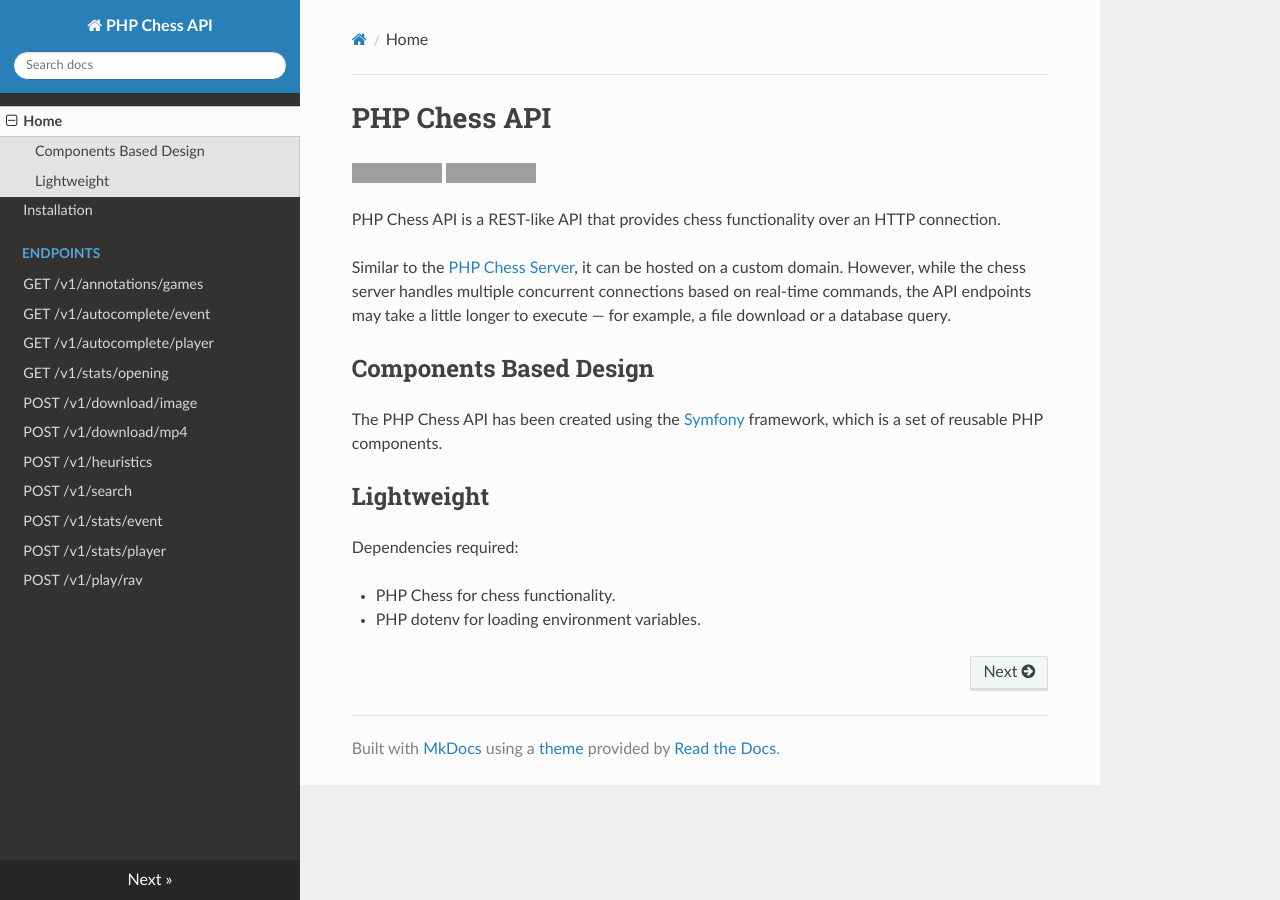
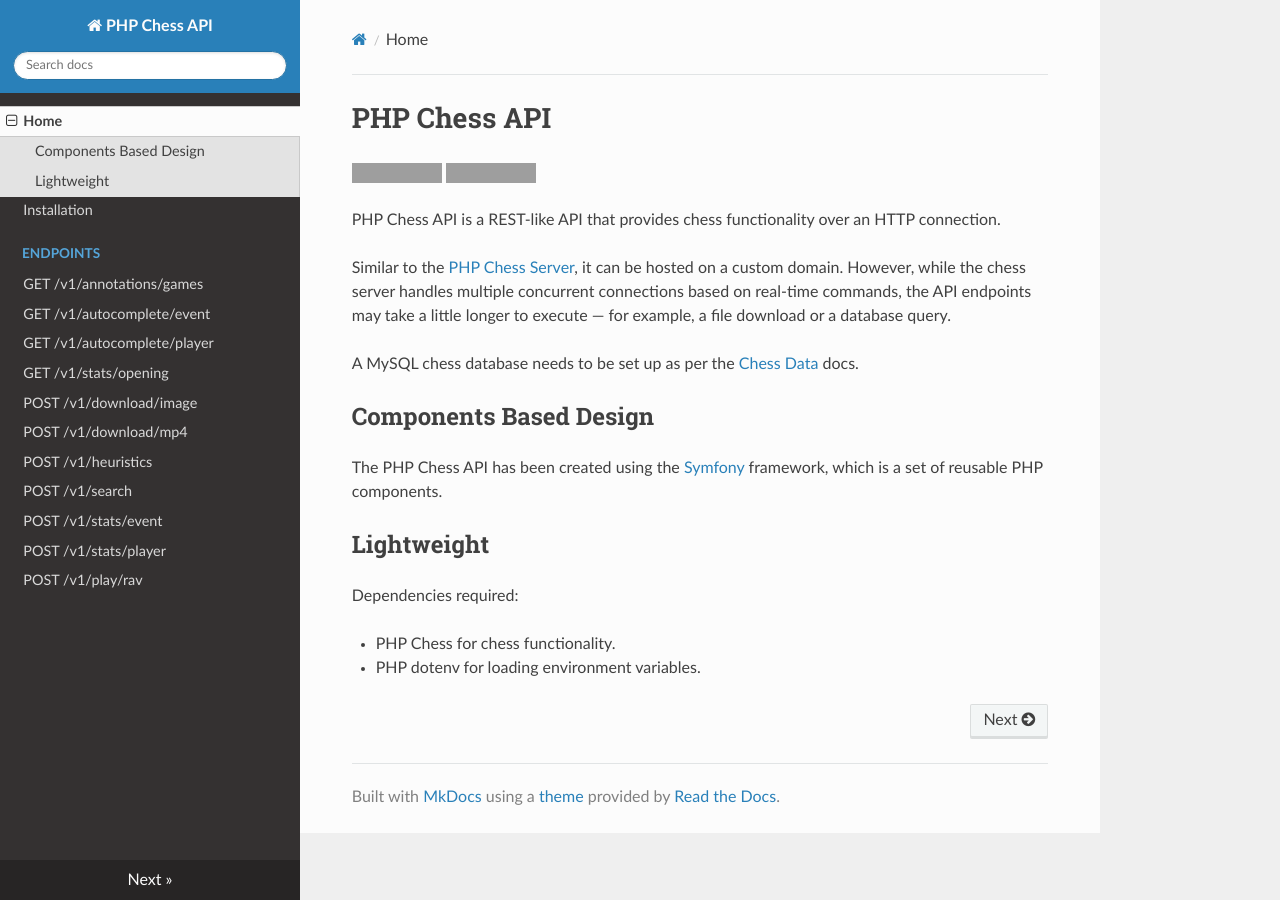
Before and after one commit to chesslablab/chess-api, an MkDocs documentation site: the page built from docs/index.md, in a window 1280 px wide. Built offline with MkDocs 1.6.1, drawn with Linux system fonts in a browser that asks for light colours; nearby versions of some CDN libraries; grey boxes are pictures that could not be loaded.

Commit message:
Updated docs/index.md

```diff
--- a/docs/index.md
+++ b/docs/index.md
@@ -6,6 +6,8 @@
 PHP Chess API is a REST-like API that provides chess functionality over an HTTP connection.
 
 Similar to the [PHP Chess Server](https://chess-server.docs.chesslablab.org/), it can be hosted on a custom domain. However, while the chess server handles multiple concurrent connections based on real-time commands, the API endpoints may take a little longer to execute — for example, a file download or a database query.
+
+A MySQL chess database needs to be set up as per the [Chess Data](https://chess-data.docs.chesslablab.org/seed-the-tables-with-data/) docs.
 
 ## Components Based Design
 
```
